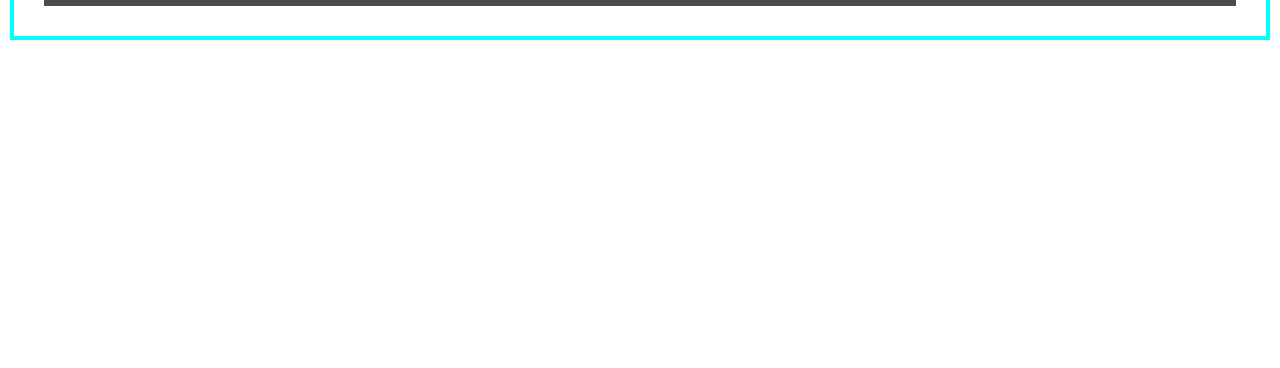
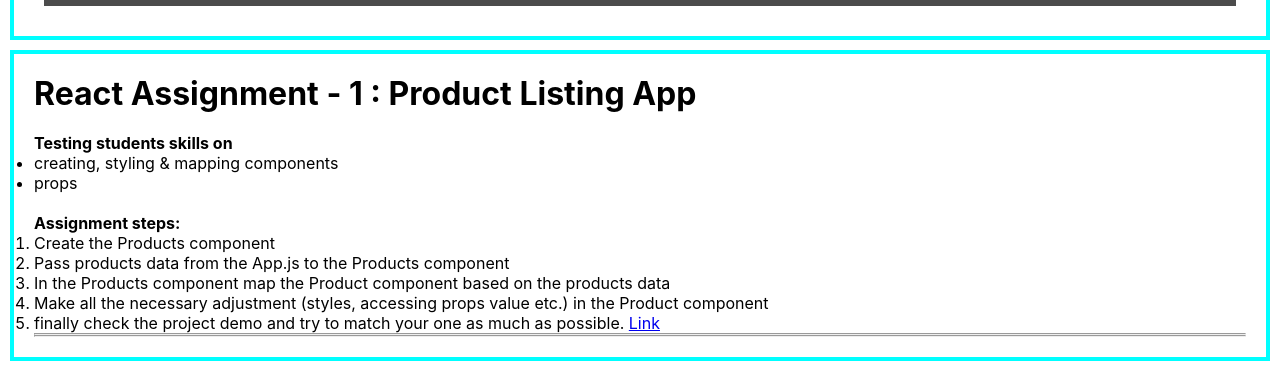
Before and after one commit to khaled39ab/React-With-LWS, a React (Create React App) app: page /all-project in a window 1280 px wide. Shown: the part 1359-1727 px from the top of the page. Before the commit the page ends 1409 px from the top, so only its background shows below. Built offline with nearby package versions, Linux system fonts and the light colour scheme.

Commit message:
creating another mini project

```diff
--- a/src/miniProject/AllProject.js
+++ b/src/miniProject/AllProject.js
@@ -1,10 +1,12 @@
 import React from 'react';
 import Assignment1 from './assignment1/Assignment1';
+import Assignment2 from './assignment2/Assignment2';
 
 const AllProject = () => {
     return (
         <div>
             <Assignment1></Assignment1>
+            <Assignment2></Assignment2>
         </div>
     );
 };
--- /dev/null
+++ b/src/miniProject/assignment2/Assignment2.js
@@ -0,0 +1,34 @@
+import React from 'react';
+
+const Assignment2 = () => {
+    return (
+        <div style={{ 'border': '4px solid cyan', 'padding': '20px', 'margin': '10px' }}>
+            <div>
+                <h1>React Assignment - 1 : Product Listing App</h1> <br />
+
+                <h4>Testing students skills on</h4>
+
+                <ul>
+                    <li>creating, styling & mapping components</li>
+                    <li>props</li>
+                </ul>
+
+                <br />
+
+                <h4> <strong>Assignment steps:</strong></h4>
+
+                <ol>
+                    <li> Create the Products component </li>
+                    <li>Pass products data from the App.js to the Products component</li>
+                    <li>In the Products component map the Product component based on the products data</li>
+                    <li>Make all the necessary adjustment (styles, accessing props value etc.) in the Product component </li>
+                    <li>finally check the project demo and try to match your one as much as possible. <a href="https://react-assignment-1-products-listing.netlify.app/" target="blank">Link</a></li>
+                </ol>
+            </div>
+            <hr />
+            <hr />
+        </div>
+    );
+};
+
+export default Assignment2;
```
